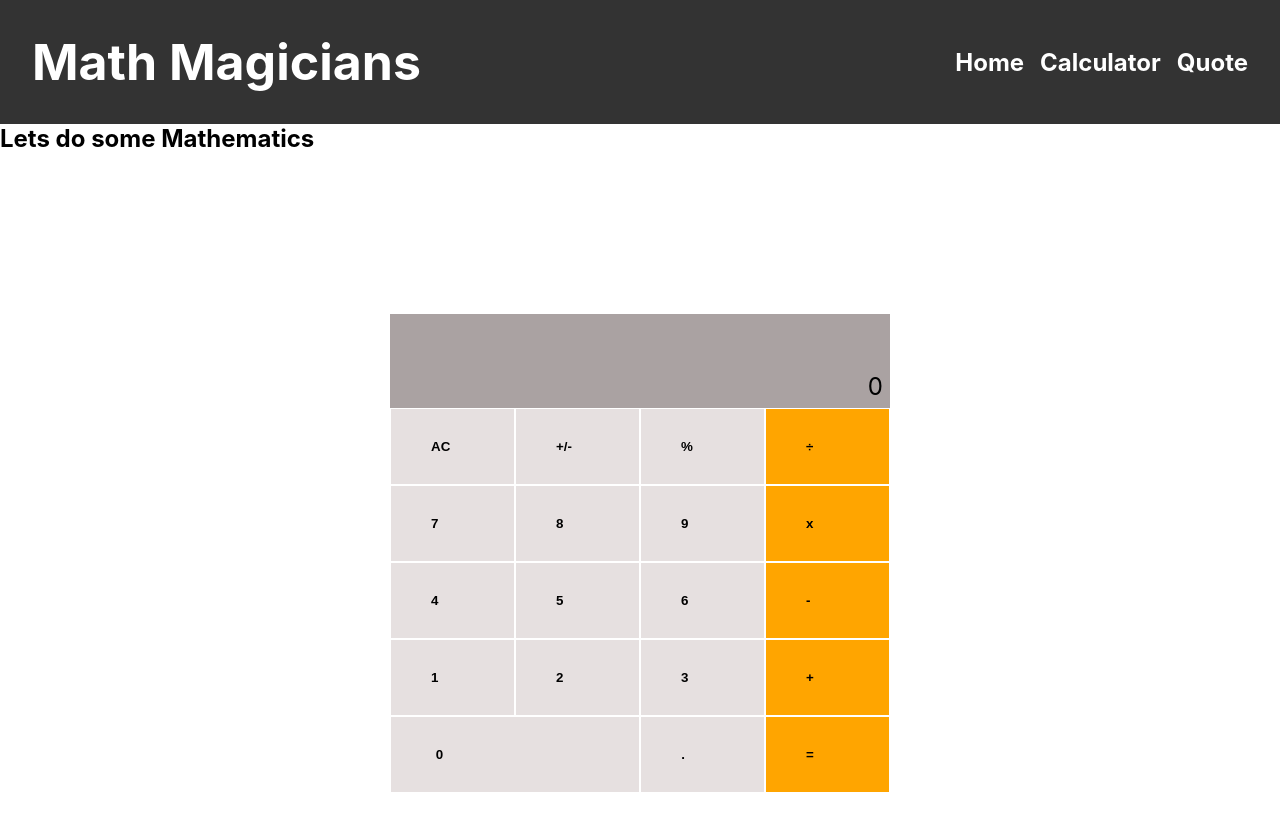
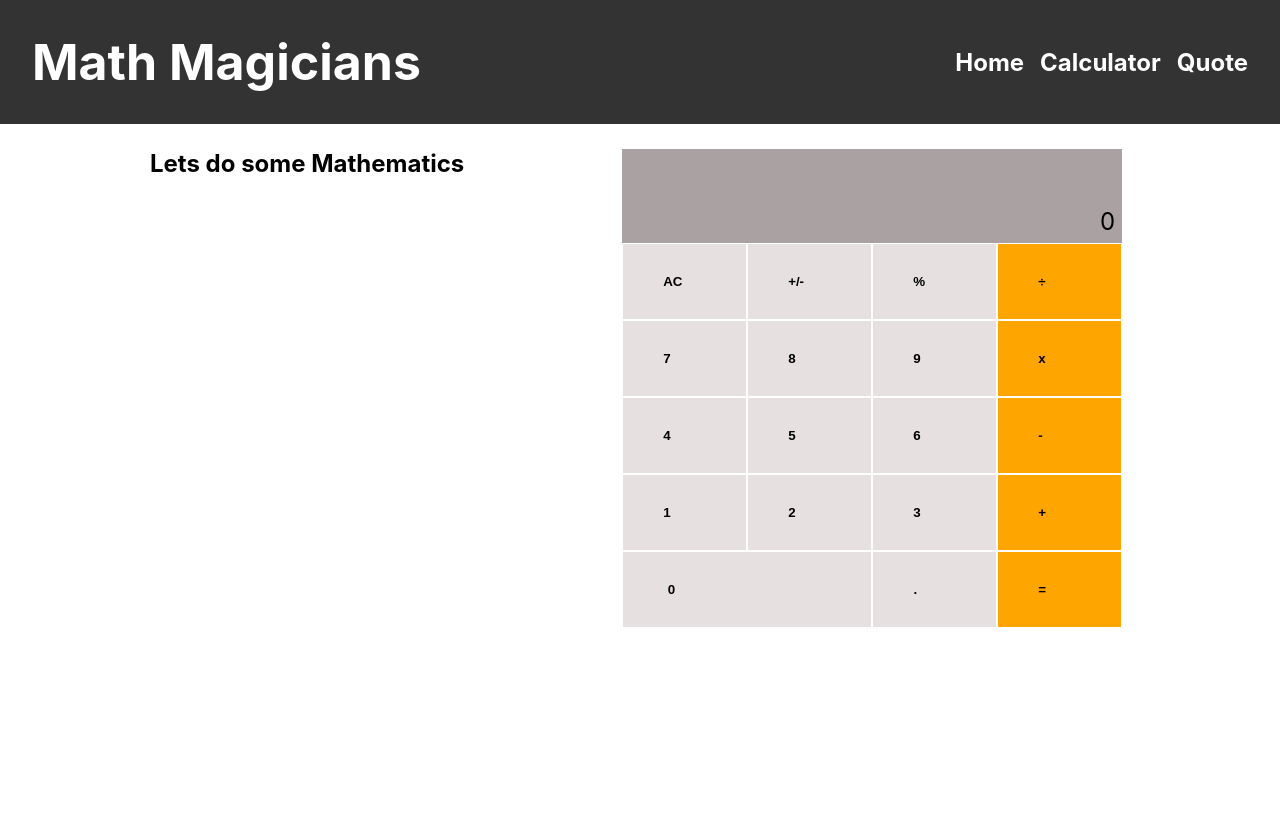
Before and after one commit to Lul-Abdifan/Maths-Magician, a React (Create React App) app: page /calculator in a window 1280 px wide. Shown: the top 830 px of the page. Built offline with nearby package versions, Linux system fonts and the light colour scheme.

Commit message:
Update Home styles

```diff
--- a/src/App.scss
+++ b/src/App.scss
@@ -7,7 +7,6 @@
   margin: 0 auto;
   display: flex;
   flex-direction: column;
-  justify-content: center;
   width: 500px;
   height: 100vh;
 
@@ -52,10 +51,19 @@
     background-color: rgb(170, 162, 162) !important;
   }
 }
+.full-calculator{
+  display: flex;
+  flex: row;
+  justify-content: center;
+  margin-left:150px;
+  margin-top:25px;
 
+
+}
 .notification,
 .quote {
   text-align: center;
+  margin-top: 50px;
 }
 
 .quote-heading {
```
